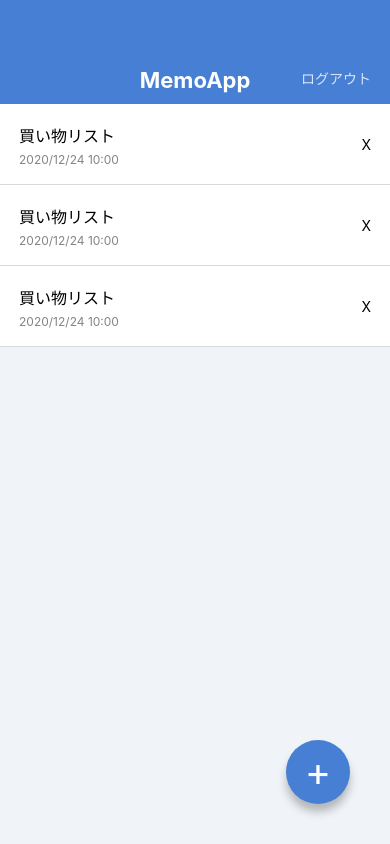
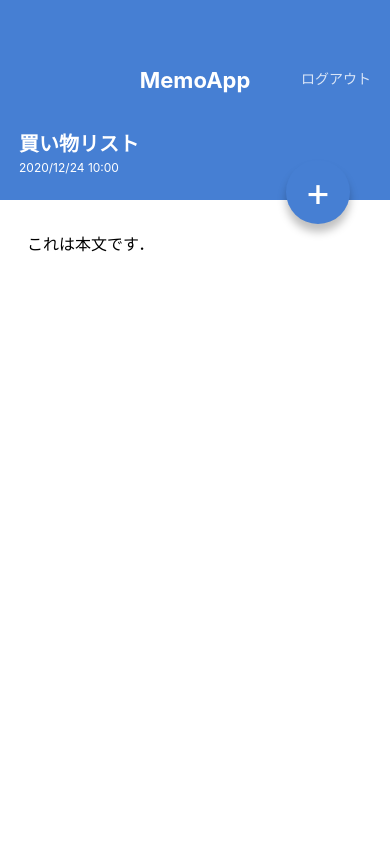
Before and after one commit to kyohei-horikawa/ExpoMemoApp, a React Native app: screen / in a window 390 px wide. Built offline with nearby package versions, Linux system fonts and the light colour scheme.

Commit message:
Create MemoDetailScreen

```diff
--- a/App.jsx
+++ b/App.jsx
@@ -1,23 +1,7 @@
 import React from 'react';
-import { StyleSheet, View } from 'react-native';
 
-import AppBar from './src/components/AppBar';
-import MemoList from './src/components/MemoList';
-import CircleButton from './src/components/CircleButton';
+import MemoDetailScreen from './src/screens/MemoDetailScreen';
 
 export default function App() {
-  return (
-    <View style={styles.container}>
-      <AppBar />
-      <MemoList />
-      <CircleButton>+</CircleButton>
-    </View>
-  );
+  return <MemoDetailScreen />;
 }
-
-const styles = StyleSheet.create({
-  container: {
-    flex: 1,
-    backgroundColor: '#F0F4F8',
-  },
-});
--- a/src/components/CircleButton.jsx
+++ b/src/components/CircleButton.jsx
@@ -1,12 +1,12 @@
 import React from 'react';
 import { View, Text, StyleSheet } from 'react-native';
-import { string } from 'prop-types';
+import { shape, string } from 'prop-types';
 
 export default function CircleButton(props) {
-  const { children } = props;
+  const { children, style } = props;
 
   return (
-    <View style={styles.circleButton}>
+    <View style={[styles.circleButton, style]}>
       <Text style={styles.circleButtonLabbel}>{children}</Text>
     </View>
   );
@@ -14,6 +14,11 @@
 
 CircleButton.propTypes = {
   children: string.isRequired,
+  style: shape(),
+};
+
+CircleButton.defaultProps = {
+  style: null,
 };
 
 const styles = StyleSheet.create({
--- /dev/null
+++ b/src/screens/MemoDetailScreen.jsx
@@ -0,0 +1,55 @@
+import React from 'react';
+// eslint-disable-next-line
+import { View, ScrollView, StyleSheet, Text } from 'react-native';
+
+import AppBar from '../components/AppBar';
+import CircleButton from '../components/CircleButton';
+
+export default function MemoDetailScreen() {
+  return (
+    <View style={styles.container}>
+      <AppBar />
+      <View style={styles.memoHeader}>
+        <Text style={styles.memoTitle}>買い物リスト</Text>
+        <Text style={styles.memoDate}>2020/12/24 10:00</Text>
+      </View>
+      <ScrollView style={styles.memoBody}>
+        <Text style={styles.memoText}>これは本文です．</Text>
+      </ScrollView>
+      <CircleButton style={{ top: 160, bottom: 'auto' }}>+</CircleButton>
+    </View>
+  );
+}
+
+const styles = StyleSheet.create({
+  container: {
+    flex: 1,
+    backgroundColor: '#ffffff',
+  },
+  memoHeader: {
+    backgroundColor: '#467FD3',
+    height: 96,
+    justifyContent: 'center',
+    paddingVertical: 24,
+    paddingHorizontal: 19,
+  },
+  memoTitle: {
+    color: '#ffffff',
+    fontSize: 20,
+    lineHeight: 32,
+    fontWeight: 'bold',
+  },
+  memoDate: {
+    color: '#ffffff',
+    fontSize: 12,
+    lineHeight: 16,
+  },
+  memoBody: {
+    paddingVertical: 32,
+    paddingHorizontal: 27,
+  },
+  memoText: {
+    fontSize: 16,
+    lineHeight: 24,
+  },
+});
```
Also changed, not shown: src/screens/MemoListScreen.jsx (added, +23 -0 lines).
